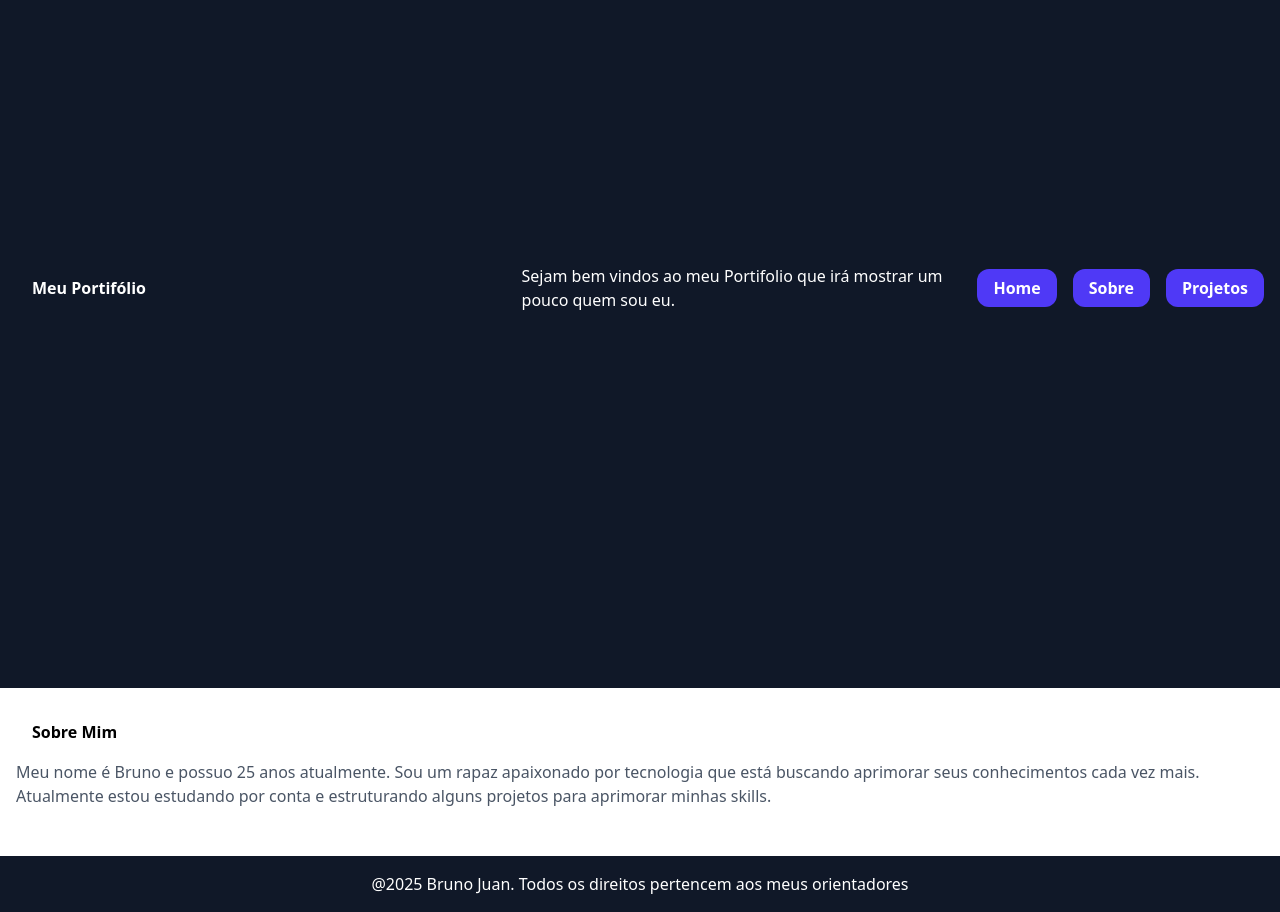
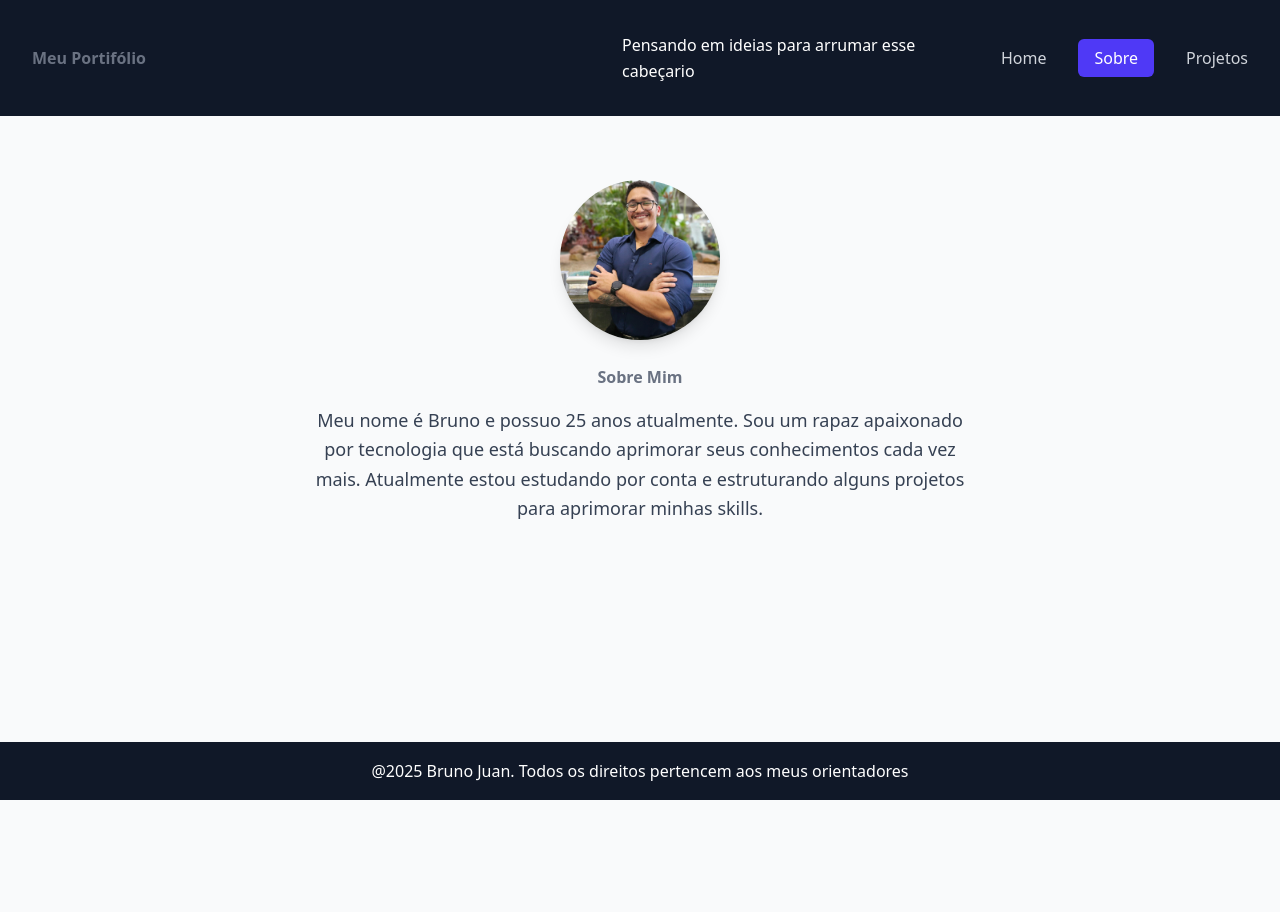
Before and after one commit to BrunoKirovs/projetoportifolio, a React (Vite) app: page /about in a window 1280 px wide. After the commit the page ends 800 px from the top, so only its background shows below. Built offline with nearby package versions, Linux system fonts and the light colour scheme.

Commit message:
Alteraçãos no portifolio

```diff
--- a/src/App.tsx
+++ b/src/App.tsx
@@ -1,4 +1,5 @@
 import { Header } from "./components/Header.tsx"
+import { Home } from "./pages/Home.tsx"
 import { Footer } from "./components/Footer.tsx"
 import { Route, Routes } from "react-router-dom"
 import { About } from "./pages/About.tsx"
@@ -10,6 +11,7 @@ function App() {
       <Header />
       <div className="flex-grow p-4">
       <Routes>
+        <Route path="/home" element={<Home/>} />
         <Route path="/about" element={<About/>} />
         <Route path="/projects" element={<Projects/>} />
       </Routes>
--- a/src/components/Header.tsx
+++ b/src/components/Header.tsx
@@ -1,35 +1,43 @@
 import {motion} from "framer-motion"
 import {Link} from "react-router-dom"
 
+const navItems = [
+    {label: "Home", path: "/home"},
+    {label: "Sobre", path: "/about"},
+    {label: "Projetos", path: "/projects"}
+   ]
+
+
 export function Header (){
     return (
-        <header className="bg-gray-900 text-white p-4 flex justify-center items-center h-screen">
-        <h1 className="text-2x1 font-bold px-4 w-1/2 lg:block">
-            <Link to="">Meu Portifólio</Link>
+        <header className="bg-gray-900 text-white p-4 flex justify-center items-center  w-screen">
+        <h1 className="text-2x1 font-bold px-4 w-1/2 ">
+            Meu Portifólio
         </h1>
         <div>
-        <p className="text-2x1 justify-center p-4 h-1/2"> Sejam bem vindos ao meu Portifolio que irá mostrar um pouco quem sou eu.</p>
+        <p className="text-2x1 justify-center p-4 m-1/2"> Pensando em ideias para arrumar esse cabeçario </p>
         <div className="flex justify-center gap-4"></div>
         </div>
         <nav className="flex space-x-4">
-               {[
-                {label: "Home", path: "/"},
-                {label: "Sobre", path: "/about"},
-                {label: "Projetos", path: "/projects"}
-               ].map((item, index) => (
+               {navItems.map((item, index) => (
                     <motion.div
                         key={index}
                         whileHover={{ scale: 1.1}}
                         whileTap={{ scale: 0.95}}
                         transition={{ type: 'spring', stiffness: 300}}>
                             <Link
+                                key={item.path}
                                 to={item.path}
-                                className=" bg-indigo-600 hover:bg-indigo-700 text-white font-semibold py-2 px-4 rounded-xl transition-colors duration-300 ">
+                                className={`px-4 py-2 rounded-md font-medium transition-colors ${
+                                    location.pathname === item.path
+                                      ? "bg-indigo-600 text-white"
+                                      : "text-gray-300 hover:text-white hover:bg-indigo-600"
+                                  }`}
+                                >
                                 {item.label}
                                 </Link>
                         </motion.div>
                ))}
-
             </nav>
         </header>
     )
--- a/src/pages/About.tsx
+++ b/src/pages/About.tsx
@@ -1,12 +1,35 @@
+import {motion} from "framer-motion"
+
 export function About (){
     return(
-        <section>
-            <h1 className="text-4x1 font-bold m-4">Sobre Mim</h1>
-            <p className="text-gray-600">
+        <section className="container mx-auto px-6 py-12 flex flex-col items-center text-center">
+
+        {/* Foto animada */}
+
+        <motion.img
+            src="/public/assets/Foto.jpg"
+            alt="Minha Foto"
+            className="w-40 h-40 rounded-full object-cover shadow-lg mb-6"
+            initial={{ opacity: 0, scale: 0.8 }}
+            animate={{ opacity: 1, scale: 1 }}
+            transition={{ duration: 0.6 }}
+            whileHover={{ scale: 1.05, rotate: 1 }}
+        />
+
+        {/* Texto de apresentação */}
+            <motion.div
+                initial={{ opacity: 0, y: 20 }}
+                animate={{ opacity: 1, y: 0 }}
+                transition={{ duration: 0.8, delay: 0.2 }}
+                className="max-w-2xl"
+            >
+            <h1 className="text-4x1 font-bold mb-4 text-gray-900">Sobre Mim</h1>
+            <p className="text-gray-700 text-lg leading-relaxed">
                 Meu nome é Bruno e possuo 25 anos atualmente.
                 Sou um rapaz apaixonado por tecnologia que está buscando aprimorar seus conhecimentos cada vez mais.
                 Atualmente estou estudando por conta e estruturando alguns projetos para aprimorar minhas skills.
             </p>
+            </motion.div>
         </section>
     );
 }
--- a/src/pages/Home.tsx
+++ b/src/pages/Home.tsx
@@ -1,10 +1,44 @@
 export function Home () {
     return (
-       <section className="text-center">
-            <h1 className="text-4x1 font-bold mb-4">Sejam Bem Vindos ao meu portifólio</h1>
-            <p className="text-gray-600">Vejam meus projetos e conheça um pouco sobre mim.</p>
-            <div className="flex justify-center gap-4">
+        <section className=" flex items-center justify-center">
+        <div className="max-w-2xl mx-auto px-6 text-center">
+        <h1 className="text-4xl md:text-5xl font-bold mb-6 text-gray-900">
+          Bem-vindo ao meu Portfólio
+        </h1>
+
+        <p className="text-lg text-gray-600 mb-8">
+            Vejam meus projetos e conheçam um pouco sobre mim.
+
+            Sou um jovem desenvolvedor em evolução. Veja o que estou estudando no momento:
+        </p>
+
+        {/* Seção de ícones */}
+        <div className="flex flex-wrap justify-center gap-4 mb-8">
+          <img
+            src="https://img.shields.io/badge/React-20232A?style=for-the-badge&logo=react&logoColor=61DAFB"
+            alt="React"
+          />
+          <img
+            src="https://img.shields.io/badge/TypeScript-3178C6?style=for-the-badge&logo=typescript&logoColor=white"
+            alt="TypeScript"
+          />
+          <img
+            src="https://img.shields.io/badge/TailwindCSS-38B2AC?style=for-the-badge&logo=tailwind-css&logoColor=white"
+            alt="TailwindCSS"
+          />
+          <img
+            src="https://img.shields.io/badge/Git-F05032?style=for-the-badge&logo=git&logoColor=white"
+            alt="Git"
+          />
+          <img
+            src="https://img.shields.io/badge/GitHub-181717?style=for-the-badge&logo=github&logoColor=white"
+            alt="GitHub"
+          />
+        </div>
+
+        <div className="flex justify-center gap-4 flex-wrap">
             </div>
-       </section>
+        </div>
+        </section>
     );
 }
--- a/src/styles.css
+++ b/src/styles.css
@@ -1 +1,28 @@
 @import "tailwindcss";
+@tailwind base;
+@tailwind components;
+@tailwind utilities;
+
+
+
+/* Global tweaks */
+
+body {
+    @apply bg-gray-50 text-gray-800 font-sans leading-relaxed;
+}
+
+
+
+h1, h2, h3, h4, h5, h6 {
+    @apply font-bold text-gray-500;
+}
+
+.button{
+    @apply bg-indigo-600 text-white font-semibold py-2 px-4 rounded-lg hover:bg-indigo-700 transition duration-300;
+}
+
+/* Container padrão para selections */
+
+.container {
+    @apply mx-auto px-6 py-12;
+}
```
Also changed, not shown: public/assets/Foto.jpg (added).
